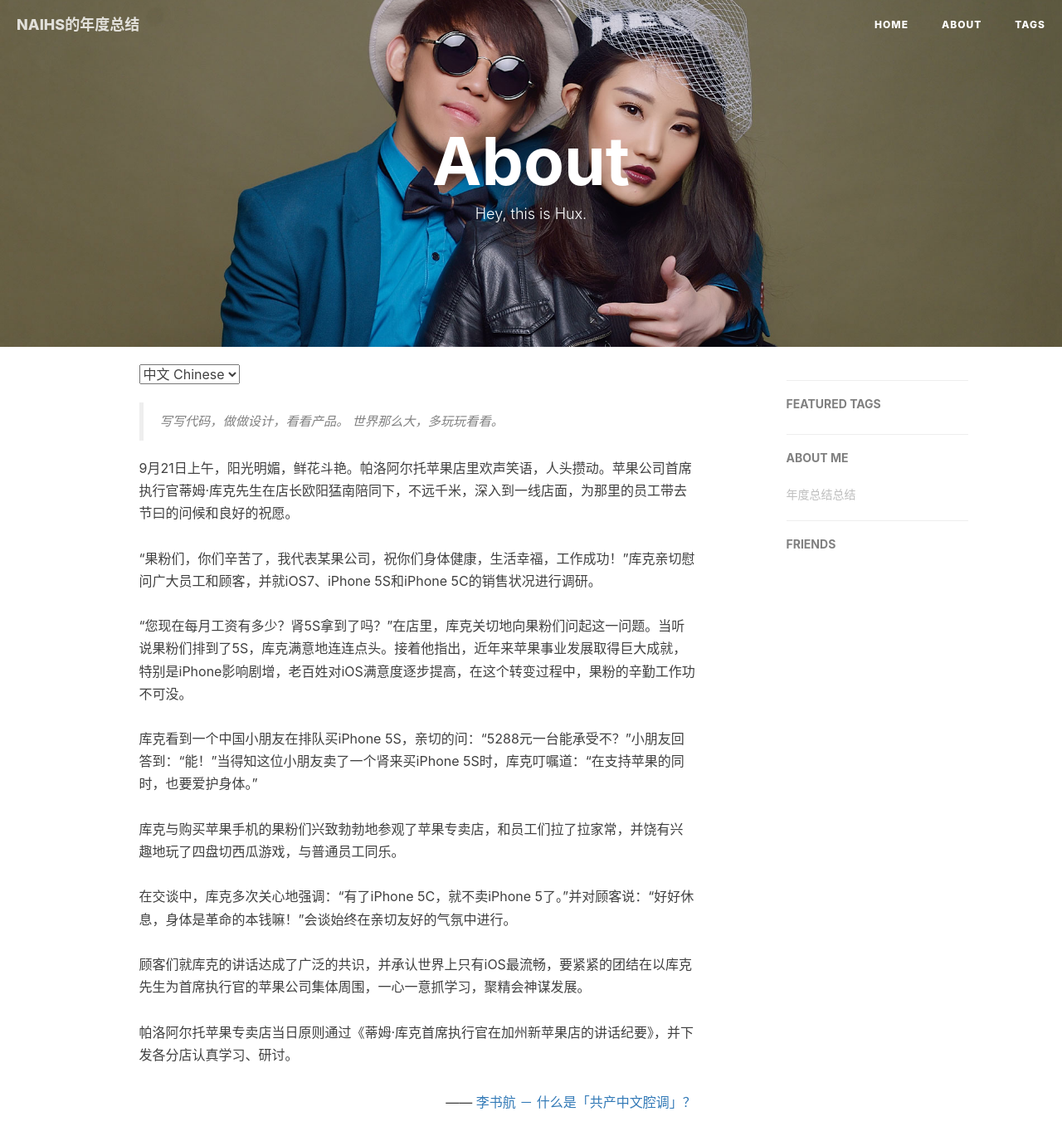
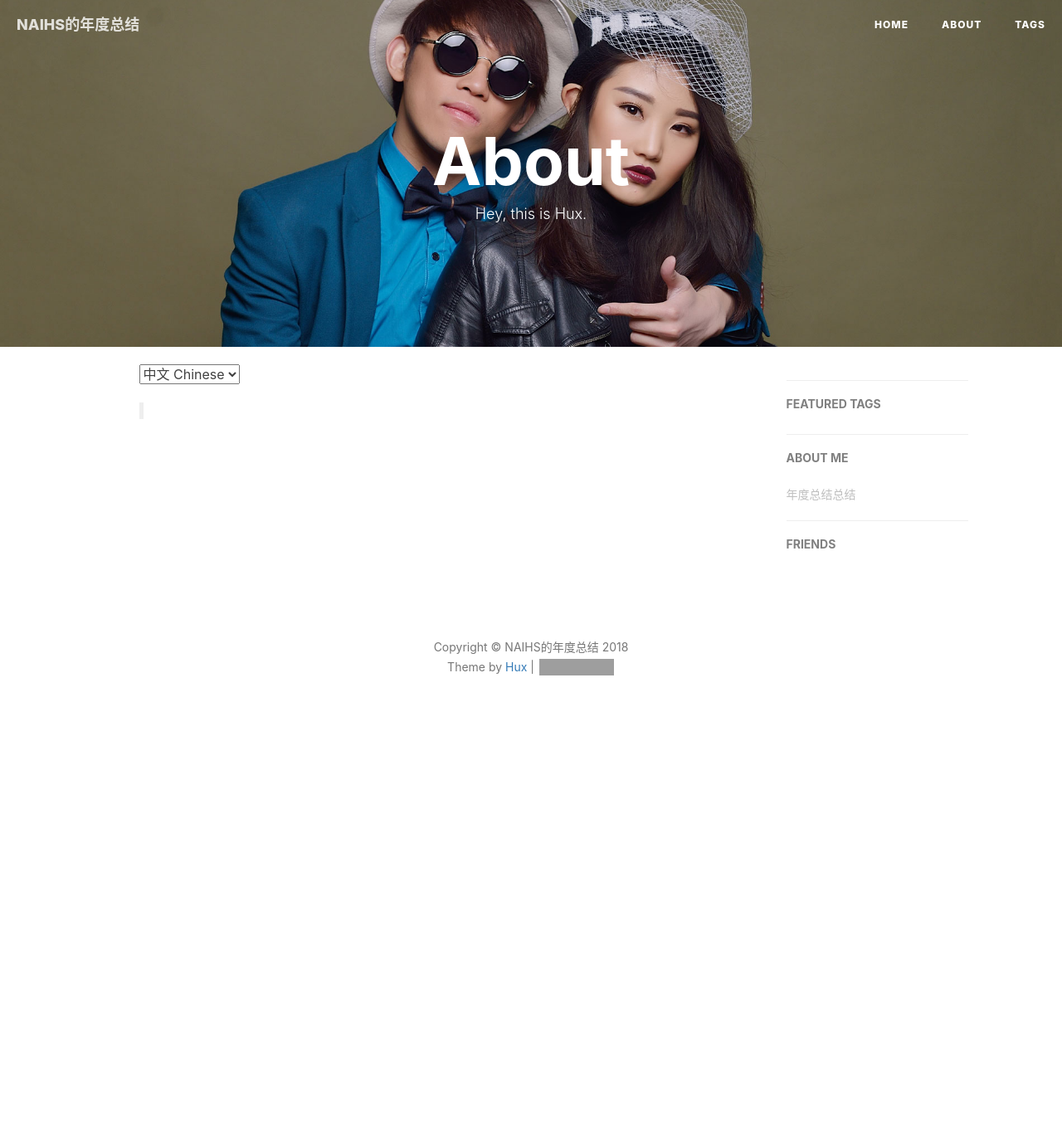
Before and after one commit to naihs/naihs.github.io, a Jekyll site: the page built from about.html, in a window 1280 px wide and 1400 px high. Shown: the top 1375 px of the window at 83% size. Built offline with Jekyll 4.4.1, drawn with Linux system fonts in a browser that asks for light colours; nearby versions of some CDN libraries; comment, search, counter and statistics services are not loaded; grey boxes are pictures that could not be loaded.

Commit message:
remove about

```diff
--- a/about.html
+++ b/about.html
@@ -14,14 +14,8 @@
 <!-- Chinese Version -->
 <div class="zh post-container">
     <blockquote>
-        写写代码，做做设计，看看产品。
-        世界那么大，多玩玩看看。
     </blockquote>
-    9月21日上午，阳光明媚，鲜花斗艳。帕洛阿尔托苹果店里欢声笑语，人头攒动。苹果公司首席执行官蒂姆·库克先生在店长欧阳猛南陪同下，不远千米，深入到一线店面，为那里的员工带去节曰的问候和良好的祝愿。<br><br>“果粉们，你们辛苦了，我代表某果公司，祝你们身体健康，生活幸福，工作成功！”库克亲切慰问广大员工和顾客，并就iOS7、iPhone 5S和iPhone 5C的销售状况进行调研。 <br><br>“您现在每月工资有多少？肾5S拿到了吗？”在店里，库克关切地向果粉们问起这一问题。当听说果粉们排到了5S，库克满意地连连点头。接着他指出，近年来苹果事业发展取得巨大成就，特别是iPhone影响剧增，老百姓对iOS满意度逐步提高，在这个转变过程中，果粉的辛勤工作功不可没。<br><br>库克看到一个中国小朋友在排队买iPhone 5S，亲切的问：“5288元一台能承受不？”小朋友回答到：“能！”当得知这位小朋友卖了一个肾来买iPhone 5S时，库克叮嘱道：“在支持苹果的同时，也要爱护身体。”<br><br>库克与购买苹果手机的果粉们兴致勃勃地参观了苹果专卖店，和员工们拉了拉家常，并饶有兴趣地玩了四盘切西瓜游戏，与普通员工同乐。<br><br>在交谈中，库克多次关心地强调：“有了iPhone 5C，就不卖iPhone 5了。”并对顾客说：“好好休息，身体是革命的本钱嘛！”会谈始终在亲切友好的气氛中进行。<br><br>顾客们就库克的讲话达成了广泛的共识，并承认世界上只有iOS最流畅，要紧紧的团结在以库克先生为首席执行官的苹果公司集体周围，一心一意抓学习，聚精会神谋发展。<br>
-    <br>帕洛阿尔托苹果专卖店当日原则通过《蒂姆·库克首席执行官在加州新苹果店的讲话纪要》，并下发各分店认真学习、研讨。
-
     <p style="text-align:right;">
-        —— <a href="http://www.zhihu.com/question/19687065">李书航 － 什么是「共产中文腔调」？ </a>
     </p>
 
 </div>
```
Also changed, not shown: other parts of about.html (+0 -2 lines).
